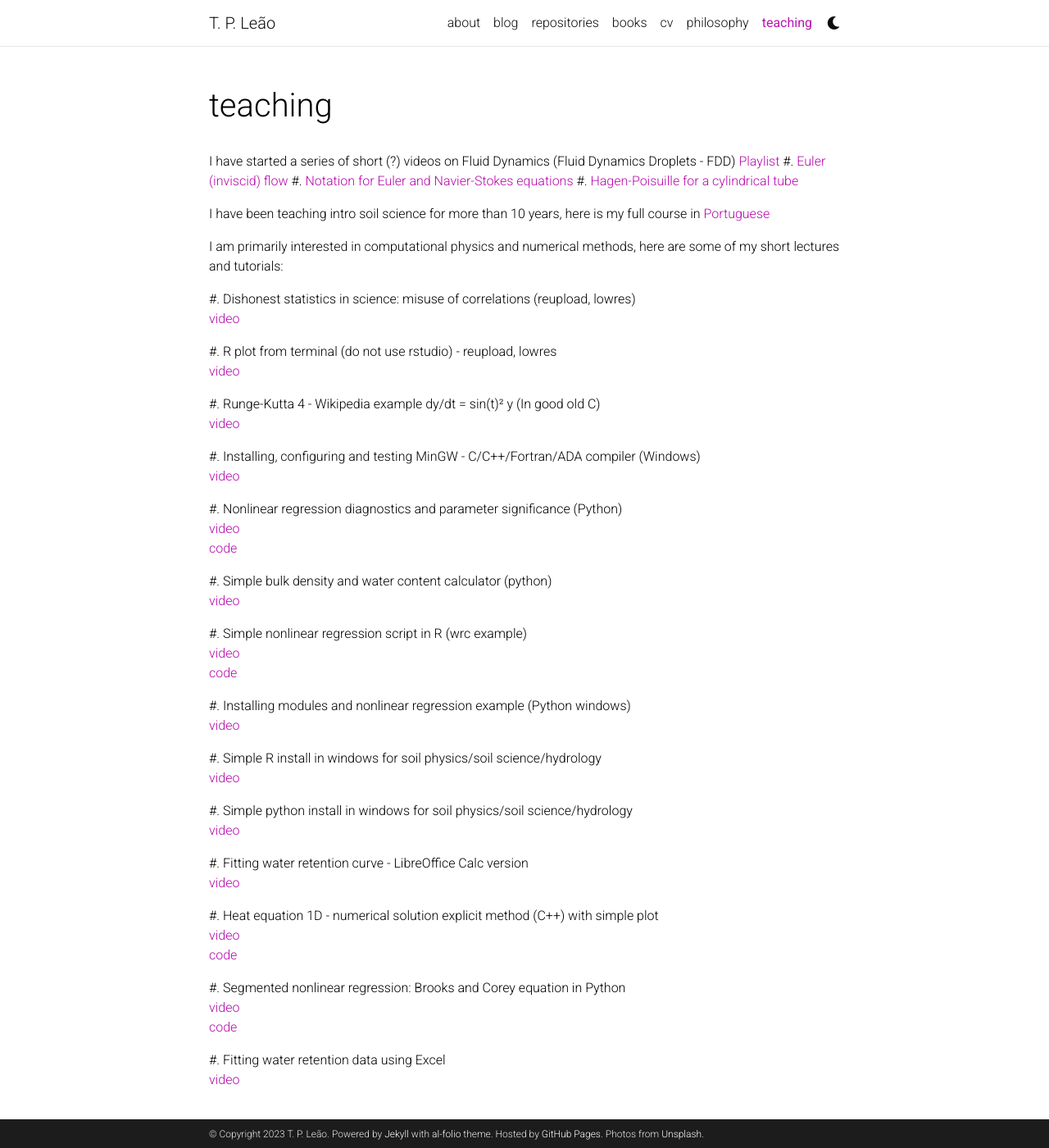
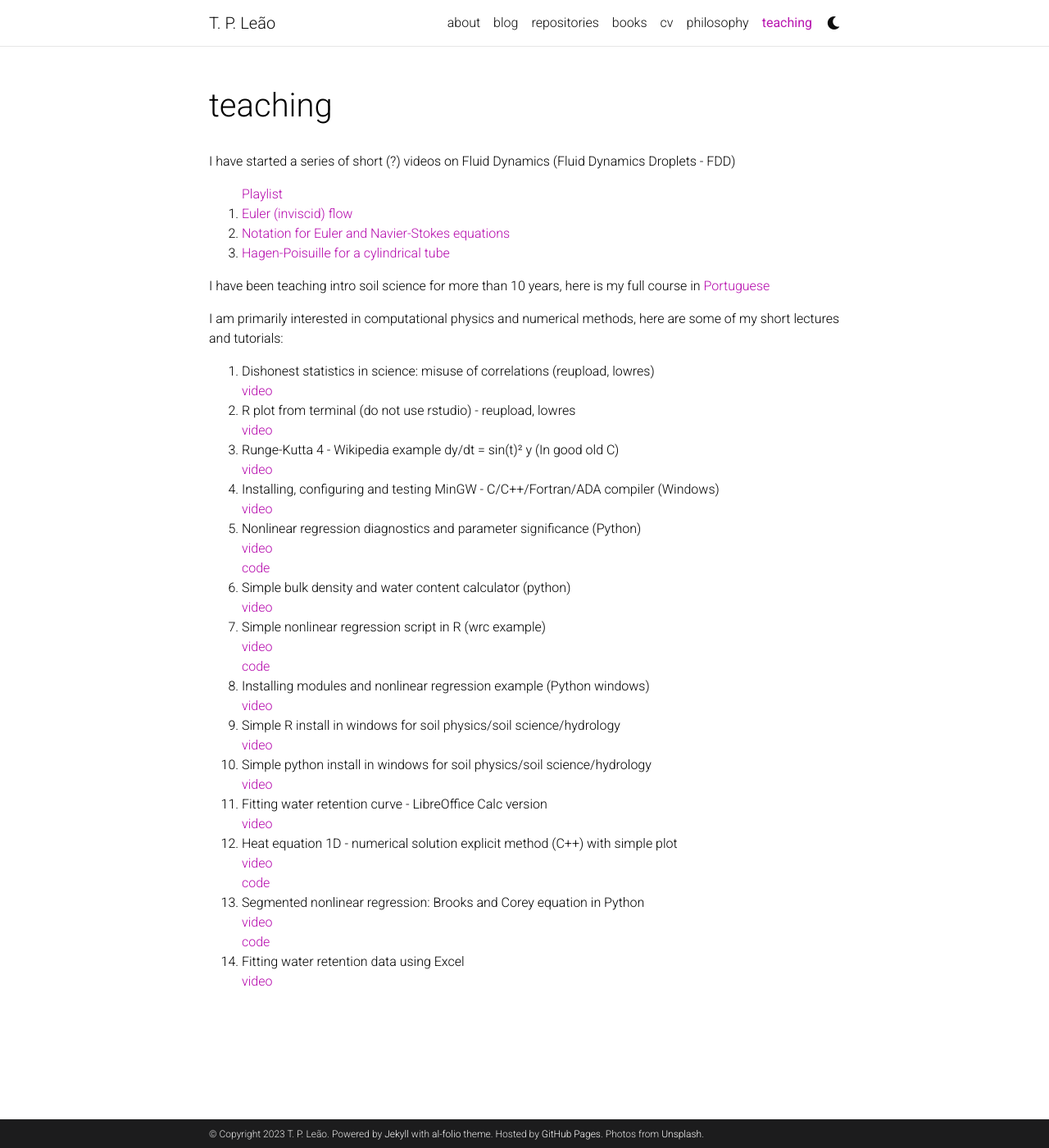
Before and after one commit to leaot/leaot.github.io, a Jekyll site: the page built from _pages/teaching.md, in a window 1280 px wide and 1400 px high. Shown: the whole window at 82% size. Built offline with Jekyll 4.4.1, drawn with Linux system fonts in a browser that asks for light colours; comment, search, counter and statistics services are not loaded; a style sheet for code colours, icons or effects is not loaded.

Commit message:
Update teaching.md
Updated list

```diff
--- a/_pages/teaching.md
+++ b/_pages/teaching.md
@@ -8,73 +8,77 @@ nav_order: 5
 ---
 
 I have started a series of short (?) videos on Fluid Dynamics (Fluid Dynamics Droplets - FDD)
+<ol>
 <a href="https://youtube.com/playlist?list=PLLRBE1uLYrK_9JIL9qrSbmrYPORklABKB">Playlist</a>
-  #. <a href="https://youtu.be/eddZOJF825E">Euler (inviscid) flow </a>
-  #. <a href="https://youtu.be/cU1MM_DG5kg">Notation for Euler and Navier-Stokes equations </a>
-  #. <a href="https://youtu.be/i1qMwuZ_1OU">Hagen-Poisuille for a cylindrical tube </a>
-
+  <li> <a href="https://youtu.be/eddZOJF825E">Euler (inviscid) flow </a> </li>
+  <li> <a href="https://youtu.be/cU1MM_DG5kg">Notation for Euler and Navier-Stokes equations </a> </li>
+  <li> <a href="https://youtu.be/i1qMwuZ_1OU">Hagen-Poisuille for a cylindrical tube </a> </li>
+</ol>
 
 I have been teaching intro soil science for more than 10 years, here is my full course in <a href="https://youtube.com/playlist?list=PLLRBE1uLYrK_9JIL9qrSbmrYPORklABKB">Portuguese</a>
 
 I am primarily interested in computational physics and numerical methods, here are some of my short lectures and tutorials:
 
-#.
+<ol>
+<li>
 Dishonest statistics in science: misuse of correlations (reupload, lowres)
 <br/> <a href=" https://youtu.be/Iv8OcnmW0Bo" >video</a>
-
-#.
+</li>
+<li>
 R plot from terminal (do not use rstudio) - reupload, lowres
 <br/><a href=" https://youtu.be/PxEBsYi7WZU">video</a>
-
-#.
+</li>
+<li>
 Runge-Kutta 4 - Wikipedia example dy/dt = sin(t)² y (In good old C)
 <br/><a href=" https://youtu.be/YTI3jYtsN80">video</a>
-
-#.
+</li>
+<li>
 Installing, configuring and testing MinGW - C/C++/Fortran/ADA compiler (Windows)
 <br/><a href=" https://youtu.be/2dN5pUq7Cj8">video</a>
-
-#.
+</li>
+<li>
 Nonlinear regression diagnostics and parameter significance (Python)
 <br/><a href=" https://youtu.be/ePzwCGbt7dw">video</a>
 <br/><a href=" https://github.com/l3x0/statistics">code</a>
+</li>
 
-
-#.
+<li>
 Simple bulk density and water content calculator (python)
 <br/><a href=" https://youtu.be/JPIrcCrDAI4">video</a>
-
-#.
+</li>
+<li>
 Simple nonlinear regression script in R (wrc example)
 <br/><a href=" https://youtu.be/CwBldkG30Io">video</a>
 <br/><a href=" https://github.com/l3x0/water-retention-curve-resources/blob/main/wrc.R">code</a>
-
-#.
+</li>
+<li>
 Installing modules and nonlinear regression example (Python windows)
 <br/><a href=" https://youtu.be/SAvOEUR1f-4">video</a>
-
-#.
+</li>
+<li>
 Simple R install in windows for soil physics/soil science/hydrology
 <br/><a href=" https://youtu.be/NzTrWBHXGn0">video</a>
-
-#.
+</li>
+<li>
 Simple python install in windows for soil physics/soil science/hydrology
 <br/><a href=" https://youtu.be/oVHaEv9tcd0">video</a>
-
-#.
+</li>
+<li>
 Fitting water retention curve - LibreOffice Calc version
 <br/><a href=" https://youtu.be/tV4VIWl17oQ">video</a>
-
-#.
+</li>
+<li>
 Heat equation 1D - numerical solution explicit method (C++) with simple plot
 <br/><a href=" https://youtu.be/9s_7mRLqa68">video</a>
 <br/><a href=" https://github.com/l3x0/soilphysics/blob/main/heat1Dexplicit.cpp">code</a>
-
-#.
+</li>
+<li>
 Segmented nonlinear regression: Brooks and Corey equation in Python
 <br/><a href=" https://youtu.be/jY1f51pcJy8">video</a>
 <br/><a href="  https://github.com/l3x0/water-retention-curve-resources">code</a>
-
-#.
+</li>
+<li>
 Fitting water retention data using Excel
 <br/><a href=" https://youtu.be/bRoXdDayX4E">video</a>
+</li>
+</ol>
```
